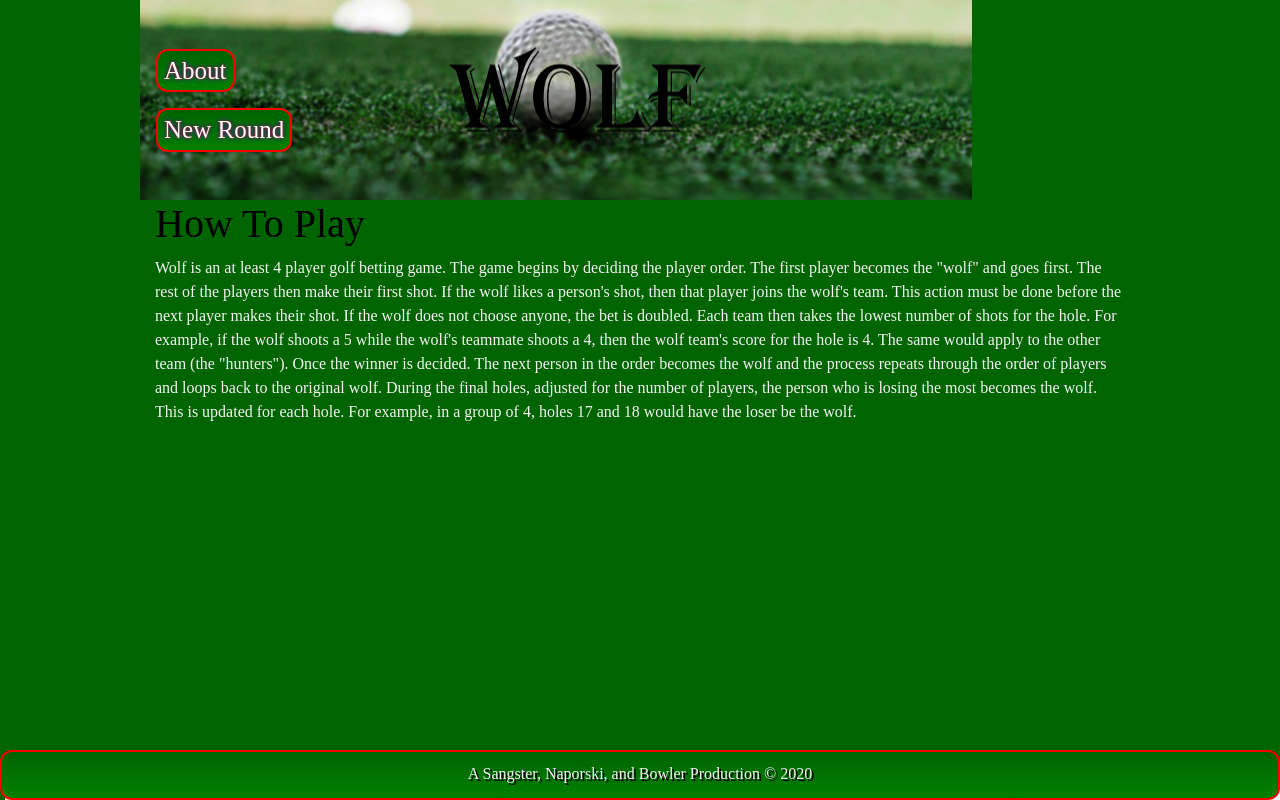
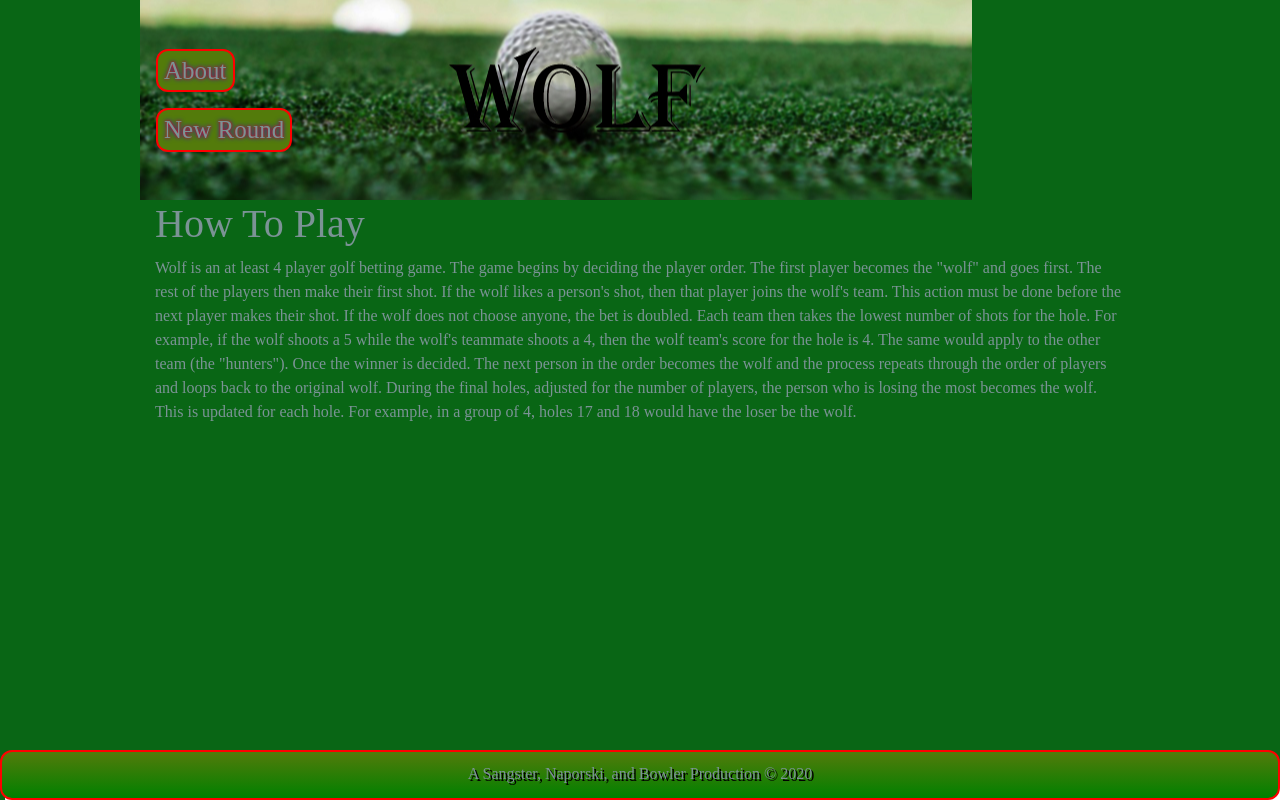
Before and after one commit to mbowler03/Wolf, a React (Create React App) app in the folder client/: page / in a window 1280 px wide. Built offline with nearby package versions, Linux system fonts and the light colour scheme; a web font is replaced by a local one.

Commit message:
Updated colors and styling on Begin hole and over all font color and replaced the greens with other shades

```diff
--- a/client/src/components/Footer/style.css
+++ b/client/src/components/Footer/style.css
@@ -2,7 +2,7 @@ footer {
     padding-top: 10px;
     width: 100%;
     height: 50px;
-    background-color: darkgreen;
+    background-color: #537B0B;
     font-family: 'Baloo Thambi', cursive;
     text-align: center;
     color: white;
@@ -10,7 +10,7 @@ footer {
     border-radius: 12px;
     box-shadow: 5px 10px;
     text-shadow: 2px 2px black;
-    background-image: linear-gradient(darkgreen, green);
+    background-image: linear-gradient(#537B0B, green);
 
 }
 .footer-brand{
--- a/client/src/components/Jumbotron/style.css
+++ b/client/src/components/Jumbotron/style.css
@@ -1,6 +1,6 @@
 .jumbotron{
 
-    background-color: black;
+    background-color: darkgreen;
     background-position: center;
     background-size: cover;
     background-repeat: no-repeat;
--- a/client/src/components/Nav/style.css
+++ b/client/src/components/Nav/style.css
@@ -26,14 +26,14 @@ a {
 
 }
 button{
-    background-color: darkgreen;
+    background-color: #537B0B;
     font-family: 'Baloo Thambi', cursive;
     text-align: center;
-    color: white;
+    color: #7b9395;
     border: 2px solid red;
     border-radius: 12px;
     text-shadow: 0 0 3px #FF0000, 0 0 5px #0000FF;
-    background-image: linear-gradient(darkgreen, green);
+
 }
 button:hover {background-color: #3e8e41;
               cursor: pointer;
@@ -61,5 +61,5 @@ nav{
 }
 
 h1{
-    color:black;
+    color: #7b9395;
 }
--- a/client/src/pages/BeginHole.js
+++ b/client/src/pages/BeginHole.js
@@ -28,25 +28,21 @@ class BeginHole extends Component {
       <Container fluid>
         <Row>
           <Col size="md-6">
-            <Jumbotron>
-              <h1>Wolf</h1>
-              <h2>Hole X</h2>
-            </Jumbotron>
+
+
 
 
 
             <Container fluid>
             <form>
+             <h1>Wolf</h1>
+              <h2>Hole X</h2>
+              <br></br>
+
               <h2>Wolf Team Score</h2>
 
               <Input name="hole-bet" placeholder="Hole Score (required)" />
-              <FormBtn
-                onClick={this.handleFormSubmit}
-                type="success"
-                className="input-lg"
-              >
-              SUBMIT
-              </FormBtn>
+
             </form>
             </Container>
 
--- a/client/src/pages/style.css
+++ b/client/src/pages/style.css
@@ -1,15 +1,15 @@
 h1{
         font-family: 'Baloo Thambi', cursive;
-        color: whitesmoke;
+        color: #7b9395;
 }
 
 p{
         font-family: 'Baloo Thambi', cursive;
-        color: whitesmoke;
+        color: #7b9395;
 }
 
 body{
-        background: darkgreen;
+        background: #096615;
         max-width: 1000px;
         margin: auto;
 }
@@ -19,5 +19,5 @@ html{
 }
 
 h2{
-        color: whitesmoke;
+        color: #7b9395;
 }
```
